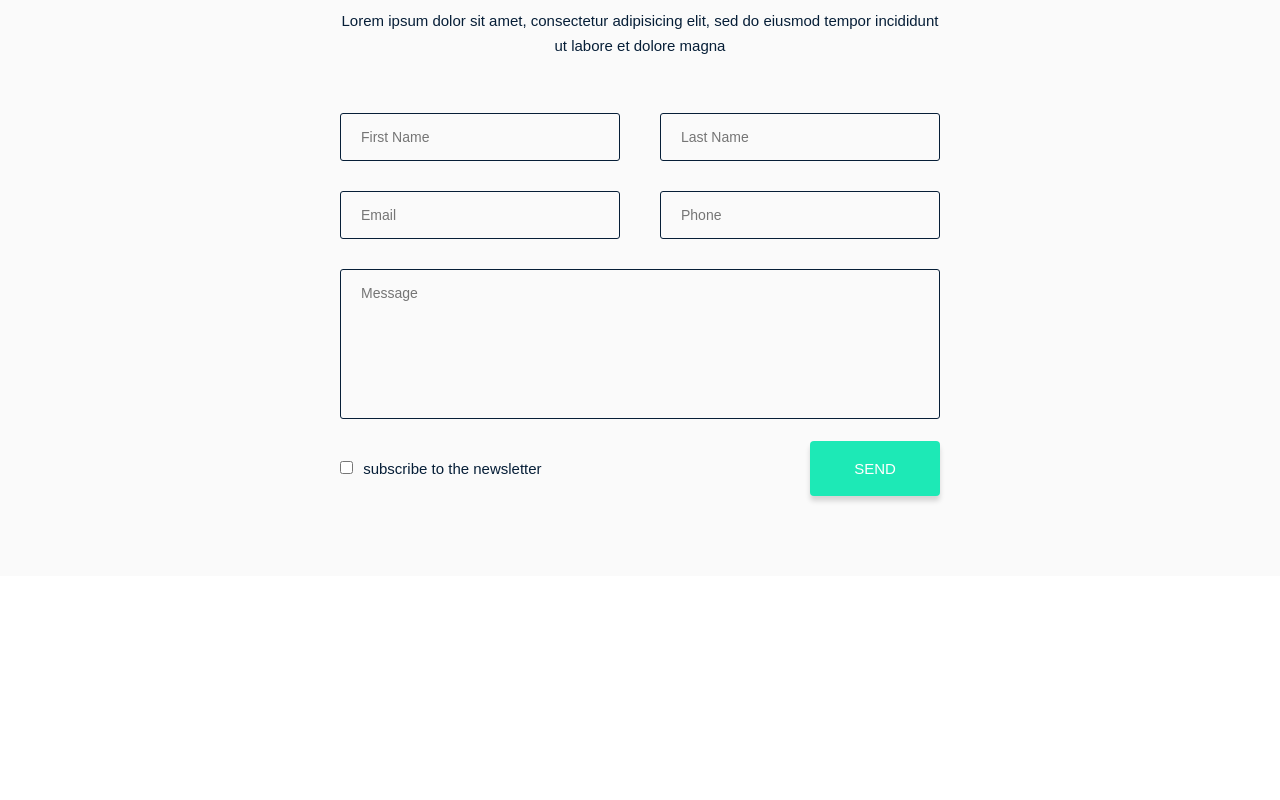
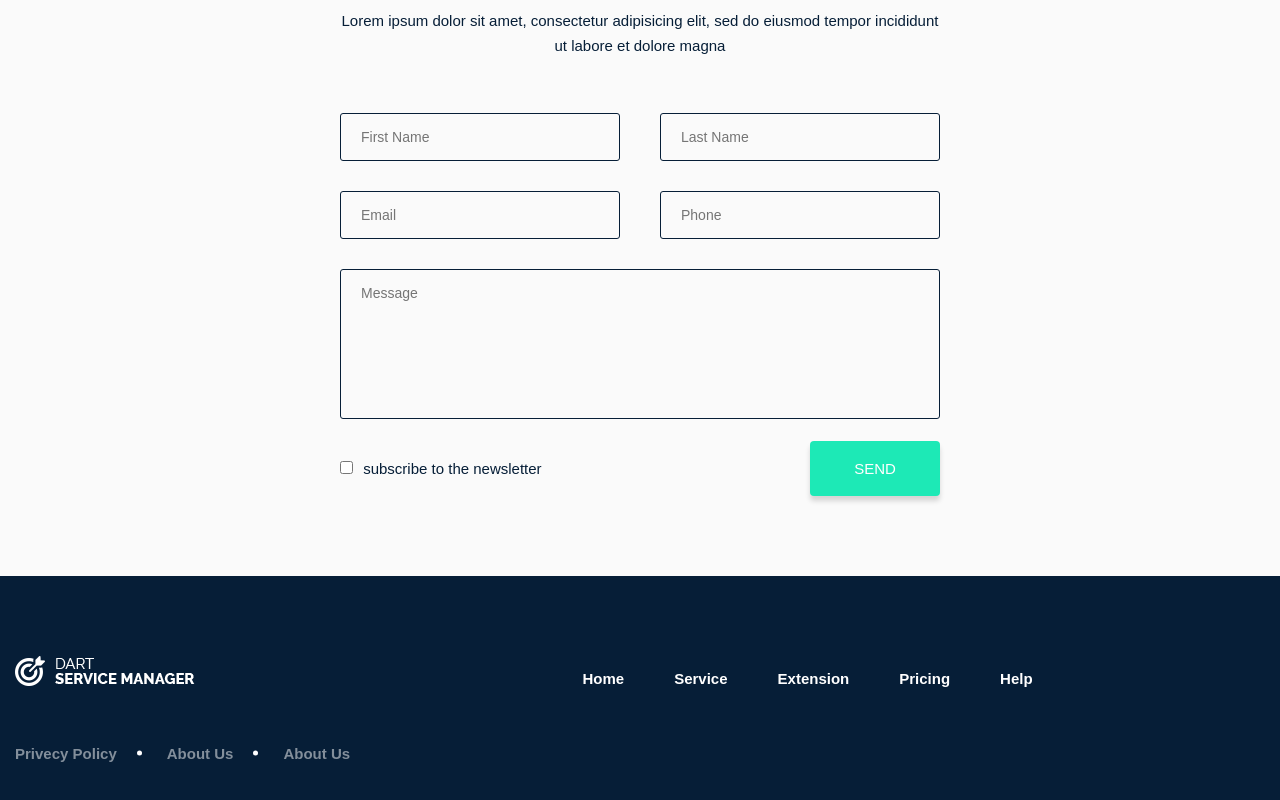
Before and after one commit to Bobokhuja/dart, a website: page src/pug/index.pug in a window 1280 px wide. Shown: the part 4128-4928 px from the top of the page. Before the commit the page ends 4859 px from the top, so only its background shows below. Drawn offline with nearby package versions, Linux system fonts and the light colour scheme; files that its build step writes are made by us from their sources; files whose address does not match are found by name; a web font is replaced by a local one.

Commit message:
полная стилизация блока footer

```diff
--- /dev/null
+++ b/src/scss/blocks/footer.scss
@@ -0,0 +1,97 @@
+.footer {
+  padding: 60px 0;
+  color: $white;
+  background-color: $blue;
+}
+
+.footer__wrap {
+  display: flex;
+  flex-wrap: wrap;
+  justify-content: space-between;
+}
+
+.footer__left,
+.footer__right {
+  flex-grow: 1;
+  margin: 20px 0;
+}
+
+.footer__logo {
+  display: block;
+  width: 180px;
+  height: 30px;
+  margin-bottom: 45px;
+
+  @media (max-width: 823px) {
+    margin: 0 auto 30px;
+  }
+}
+
+.footer__menu {
+  margin-bottom: 45px;
+
+  @media (max-width: 823px) {
+    justify-content: center;
+  }
+
+  .menu__item {
+    &:first-child {
+      margin-left: 0;
+    }
+
+    &:last-child {
+      margin-right: 0;
+    }
+  }
+
+  &--left {
+    margin-bottom: 0;
+    color: $white;
+
+    .menu__item {
+      position: relative;
+
+      &::before {
+        position: absolute;
+        top: 50%;
+        right: -25px;
+        width: 5px;
+        height: 5px;
+        content: "";
+        background-color: $white;
+        border-radius: 50%;
+        transform: translateY(-50%);
+      }
+
+      &:last-child {
+        &::before {
+          display: none;
+        }
+      }
+    }
+
+    .menu__link {
+      color: rgb(255 255 255 / 50%);
+
+      &:hover {
+        color: rgb(255 255 255 / 80%);
+      }
+    }
+  }
+}
+
+.footer__social {
+  justify-content: flex-end;
+
+  .social__svg {
+    fill: rgb(255 255 255 / 20%);
+
+    &:hover {
+      fill: rgb(255 255 255 / 40%);
+    }
+  }
+
+  @media (max-width: 823px) {
+    justify-content: center;
+  }
+}
--- a/src/scss/style.scss
+++ b/src/scss/style.scss
@@ -17,3 +17,4 @@
 @import "blocks/reviews";
 @import "blocks/team";
 @import "blocks/contacts";
+@import "blocks/footer";
```
